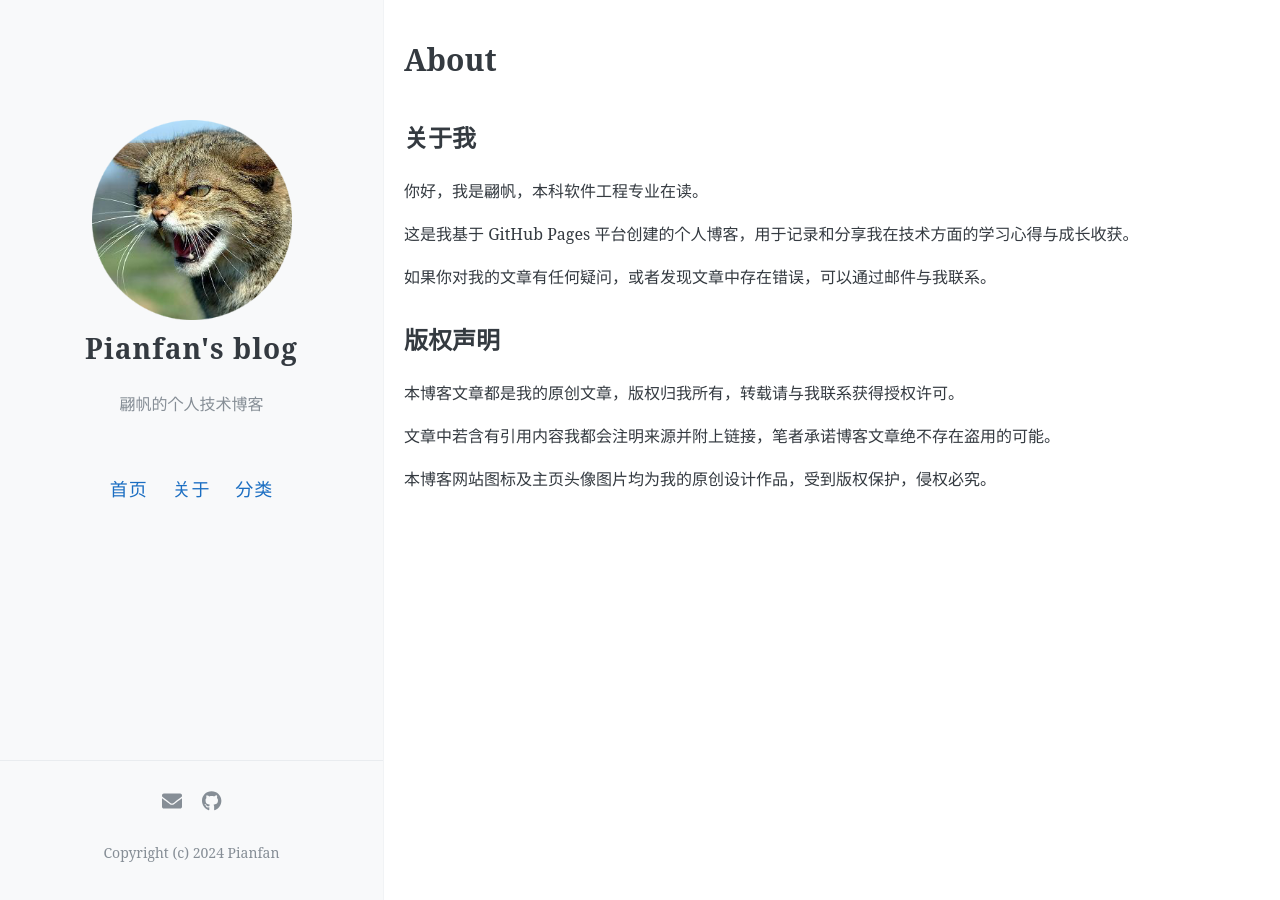
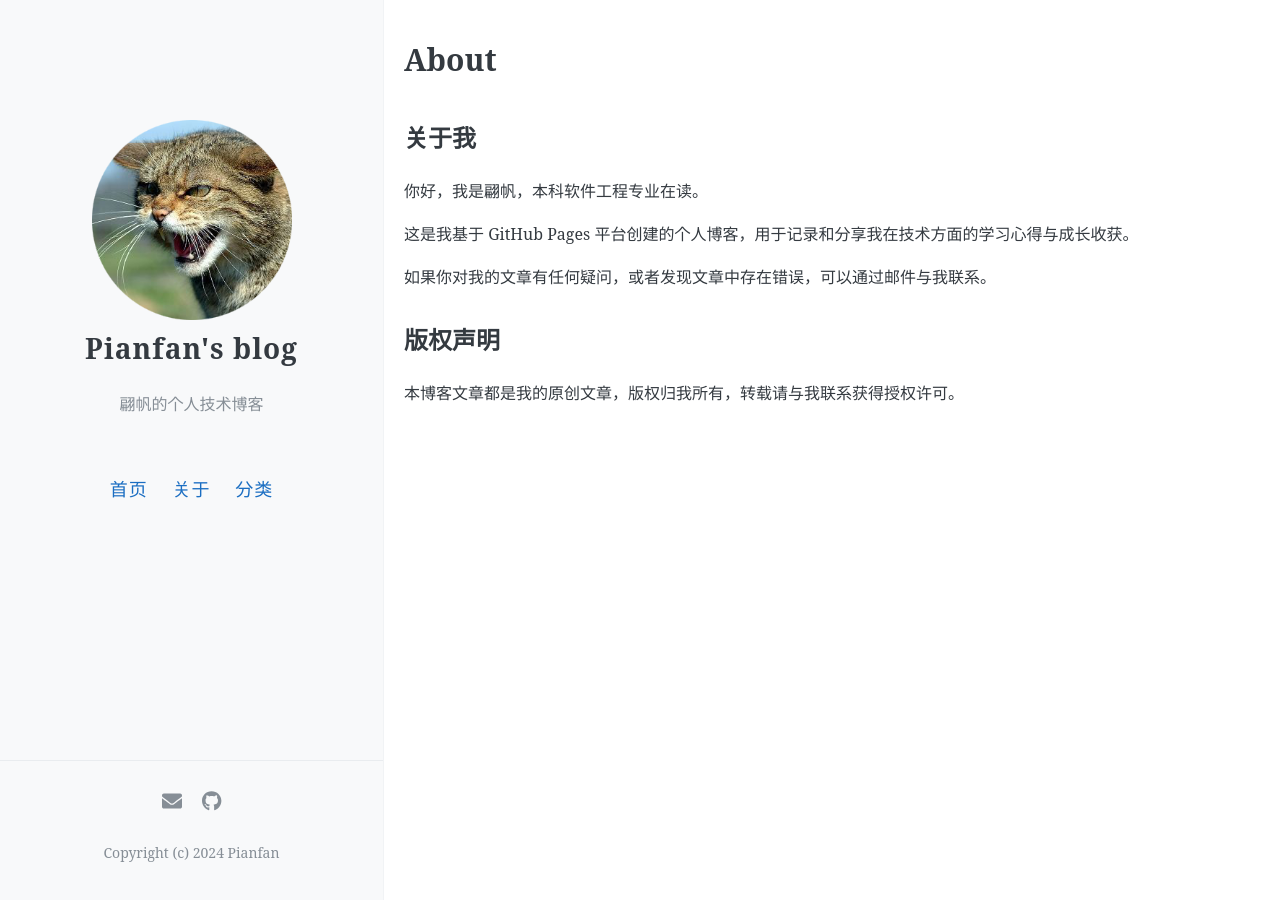
Before and after one commit to Alwyn-Tan/alwyn-tan.github.io, a Jekyll site: the page built from about.md, in a window 1280 px wide. Built offline with Jekyll 4.4.1, drawn with Linux system fonts in a browser that asks for light colours.

Commit message:
Update about.md

```diff
--- a/about.md
+++ b/about.md
@@ -15,7 +15,3 @@ permalink: /about/
 ## 版权声明
 
 本博客文章都是我的原创文章，版权归我所有，转载请与我联系获得授权许可。
-
-文章中若含有引用内容我都会注明来源并附上链接，笔者承诺博客文章绝不存在盗用的可能。
-
-本博客网站图标及主页头像图片均为我的原创设计作品，受到版权保护，侵权必究。
```
